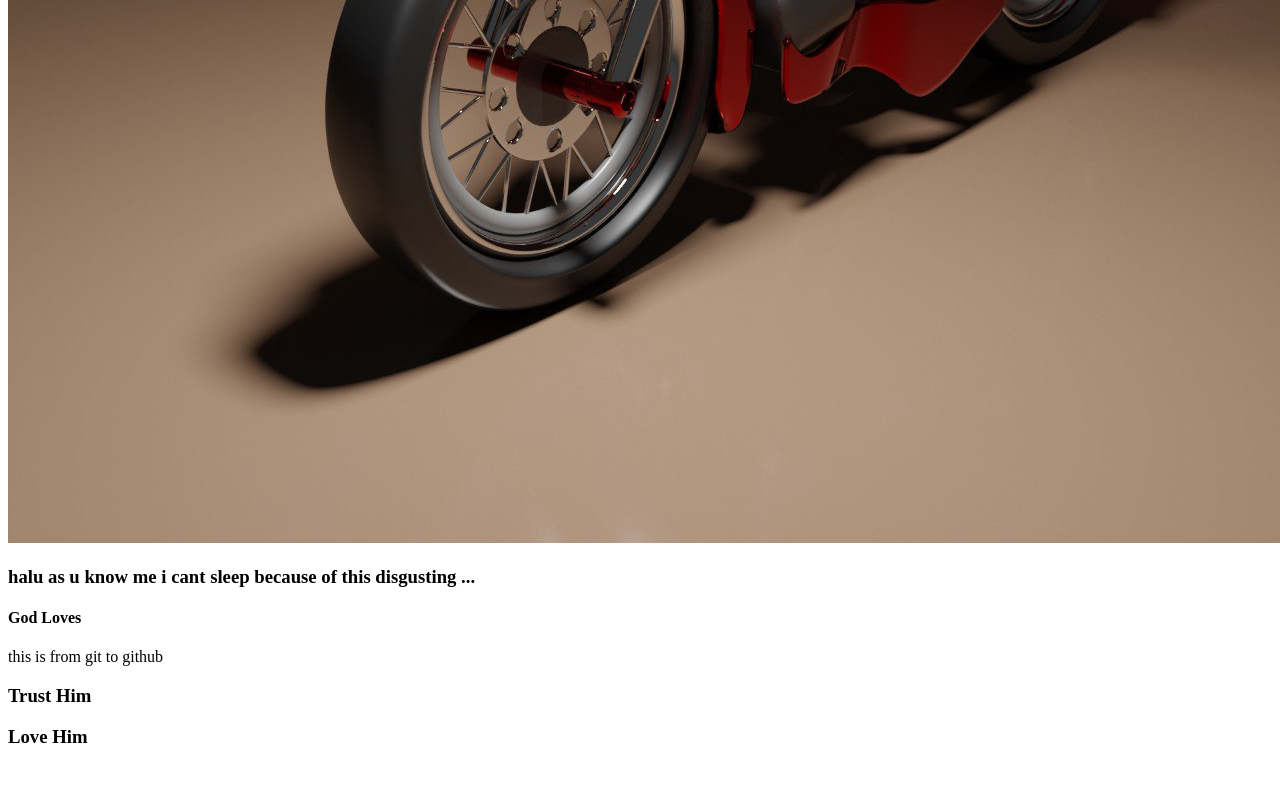
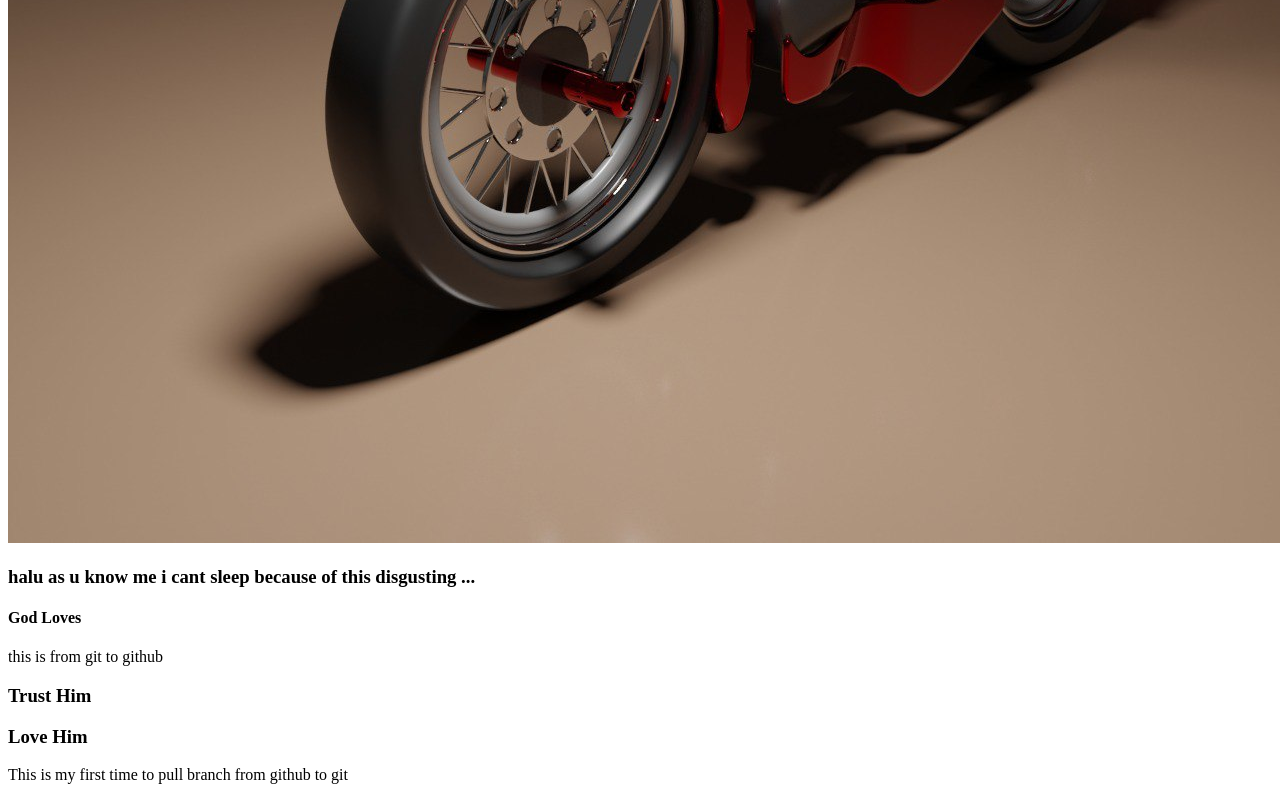
Before and after one commit to shal273/mygit-, a plain HTML site: page index.html in a window 1280 px wide. Shown: the part 757-1557 px from the top of the page. Before the commit the page ends 1523 px from the top, so only its background shows below. Drawn offline with Linux system fonts and the light colour scheme.

Commit message:
Update index.html

```diff
--- a/index.html
+++ b/index.html
@@ -15,5 +15,7 @@
 <p>this is from git to github</p>
 <h3>Trust Him</h3>
 <h3>Love Him</h3>
+<p>This is my first time to pull branch from github to git</p>
+
 </body>
 </html>
```
